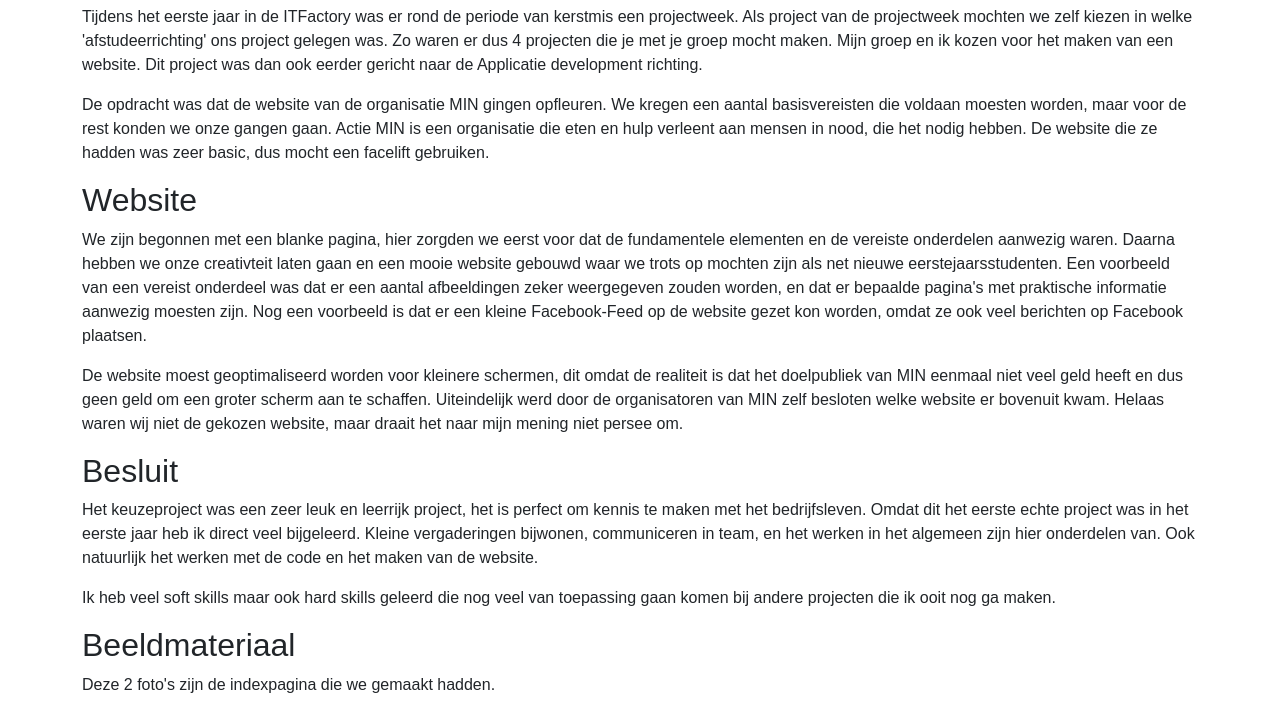
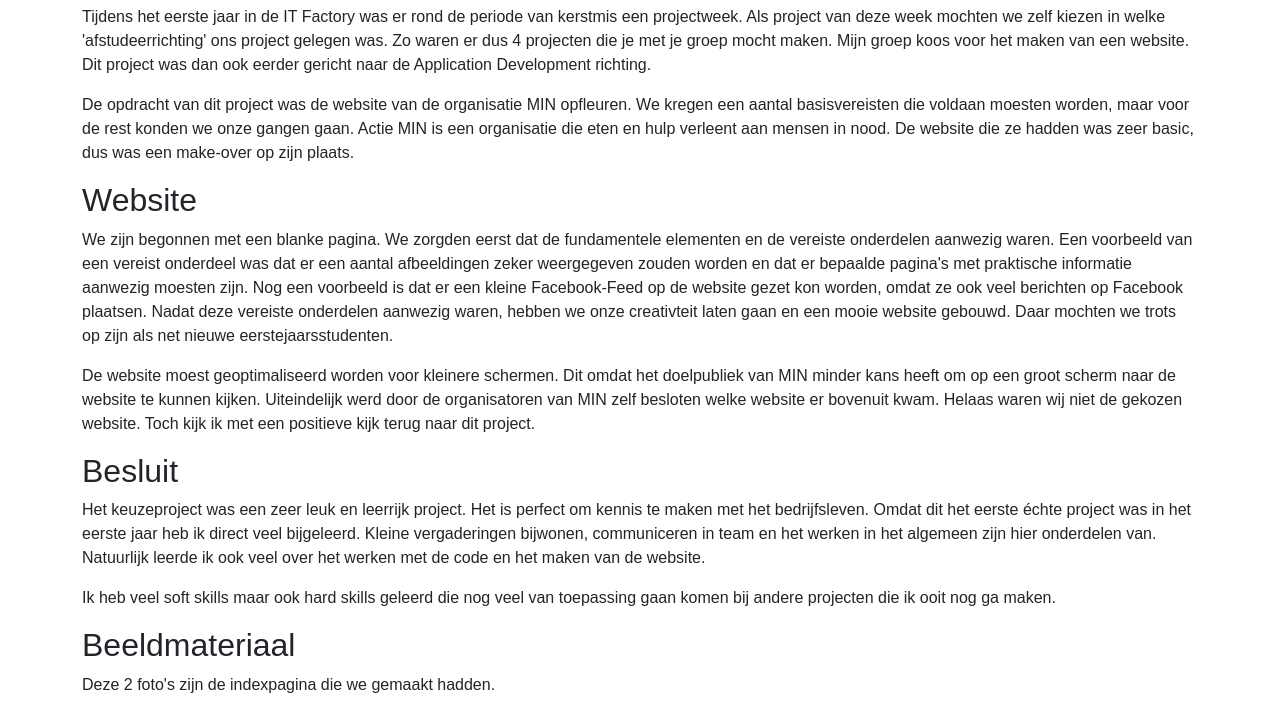
Before and after one commit to TristanJacobs/PersonalPortfolioWebsite, a plain HTML site: page pages/project-pages/min.html in a window 1280 px wide. Shown: the part 448-1159 px from the top of the page. Drawn offline with nearby package versions, Linux system fonts and the light colour scheme.

Commit message:
alles aangpast door Fleur :)

```diff
--- a/pages/project-pages/min.html
+++ b/pages/project-pages/min.html
@@ -35,26 +35,26 @@
         <hr>
         <img src="../../img/Project-2.svg" alt="Logo Actie MIN" class="center_img" style="height: 250px; width: 300px;">
         <h2>Inleiding</h2>
-            <p>Tijdens het eerste jaar in de ITFactory was er rond de periode van kerstmis een projectweek. Als project van de projectweek mochten we zelf kiezen
-                in welke 'afstudeerrichting' ons project gelegen was. Zo waren er dus 4 projecten die je met je groep mocht maken. Mijn groep en ik kozen voor het maken
-                van een website. Dit project was dan ook eerder gericht naar de Applicatie development richting.
+            <p>Tijdens het eerste jaar in de IT Factory was er rond de periode van kerstmis een projectweek. Als project van deze week mochten we zelf kiezen
+                in welke 'afstudeerrichting' ons project gelegen was. Zo waren er dus 4 projecten die je met je groep mocht maken. Mijn groep koos voor het maken
+                van een website. Dit project was dan ook eerder gericht naar de Application Development richting.
             </p>
-            <p>De opdracht was dat de website van de organisatie MIN gingen opfleuren. We kregen een aantal basisvereisten die voldaan moesten worden, maar voor de rest konden we onze gangen gaan.
-                Actie MIN is een organisatie die eten en hulp verleent aan mensen in nood, die het nodig hebben. De website die ze hadden was zeer basic, dus mocht een facelift gebruiken.
+            <p>De opdracht van dit project was de website van de organisatie MIN opfleuren. We kregen een aantal basisvereisten die voldaan moesten worden, maar voor de rest konden we onze gangen gaan.
+                Actie MIN is een organisatie die eten en hulp verleent aan mensen in nood. De website die ze hadden was zeer basic, dus was een make-over op zijn plaats.
             </p>
         <h2>Website</h2>
-            <p>We zijn begonnen met een blanke pagina, hier zorgden we eerst voor dat de fundamentele elementen en de vereiste onderdelen aanwezig waren. Daarna hebben we onze creativteit laten gaan
-                en een mooie website gebouwd waar we trots op mochten zijn als net nieuwe eerstejaarsstudenten. Een voorbeeld van een vereist onderdeel was dat er een aantal afbeeldingen
-                zeker weergegeven zouden worden, en dat er bepaalde pagina's met praktische informatie aanwezig moesten zijn. Nog een voorbeeld is dat er een kleine Facebook-Feed op de website
-                gezet kon worden, omdat ze ook veel berichten op Facebook plaatsen.
+            <p>We zijn begonnen met een blanke pagina. We zorgden eerst dat de fundamentele elementen en de vereiste onderdelen aanwezig waren. Een voorbeeld van een vereist onderdeel was dat er een aantal afbeeldingen
+                zeker weergegeven zouden worden en dat er bepaalde pagina's met praktische informatie aanwezig moesten zijn. Nog een voorbeeld is dat er een kleine Facebook-Feed op de website
+                gezet kon worden, omdat ze ook veel berichten op Facebook plaatsen. Nadat deze vereiste onderdelen aanwezig waren, hebben we onze creativteit laten gaan
+                en een mooie website gebouwd. Daar mochten we trots op zijn als net nieuwe eerstejaarsstudenten.
             </p>
-            <p>De website moest geoptimaliseerd worden voor kleinere schermen, dit omdat de realiteit is dat het doelpubliek van MIN eenmaal niet veel geld heeft en dus geen geld om een groter scherm
-                aan te schaffen. Uiteindelijk werd door de organisatoren van MIN zelf besloten welke website er bovenuit kwam. Helaas waren wij niet de gekozen website, maar draait het naar mijn mening niet persee om.
+            <p>De website moest geoptimaliseerd worden voor kleinere schermen. Dit omdat het doelpubliek van MIN minder kans heeft om op een groot scherm naar de website te kunnen kijken.
+                Uiteindelijk werd door de organisatoren van MIN zelf besloten welke website er bovenuit kwam. Helaas waren wij niet de gekozen website. Toch kijk ik met een positieve kijk terug naar dit project.
             </p>
         <h2>Besluit</h2>
-            <p>Het keuzeproject was een zeer leuk en leerrijk project, het is perfect om kennis te maken met het bedrijfsleven.
-                Omdat dit het eerste echte project was in het eerste jaar heb ik direct veel bijgeleerd.
-                Kleine vergaderingen bijwonen, communiceren in team, en het werken in het algemeen zijn hier onderdelen van. Ook natuurlijk het werken met de code
+            <p>Het keuzeproject was een zeer leuk en leerrijk project. Het is perfect om kennis te maken met het bedrijfsleven.
+                Omdat dit het eerste échte project was in het eerste jaar heb ik direct veel bijgeleerd.
+                Kleine vergaderingen bijwonen, communiceren in team en het werken in het algemeen zijn hier onderdelen van. Natuurlijk leerde ik ook veel over het werken met de code
                 en het maken van de website.
             </p>
             <p>Ik heb veel soft skills maar ook hard skills geleerd die nog veel van toepassing gaan komen bij andere projecten die ik ooit nog ga maken.</p>
```
Also changed, not shown: pages/project-pages/iot.html (+3 -3 lines), pages/project-pages/project-hosting.html (+3 -3 lines), pages/project-pages/smartmirror.html (+7 -7 lines).
